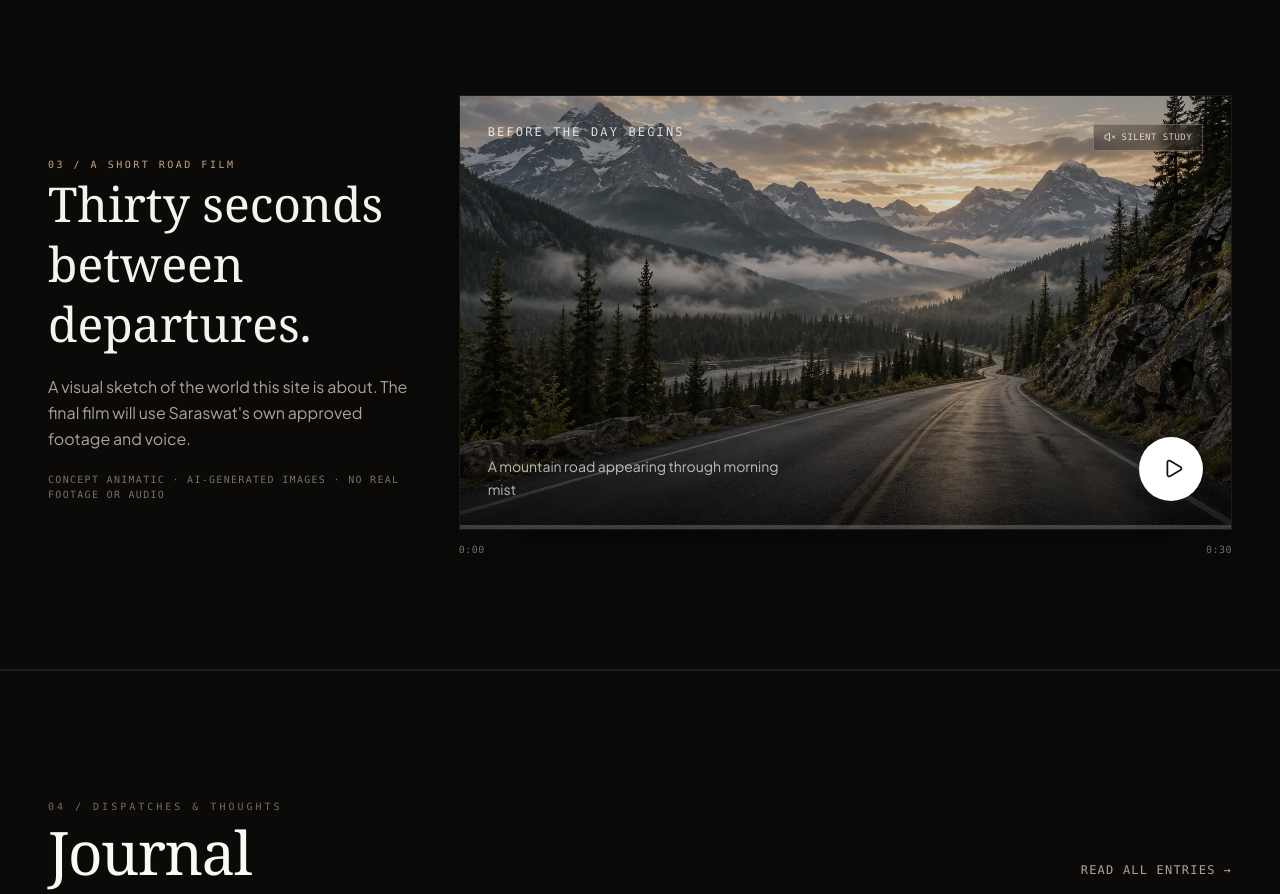
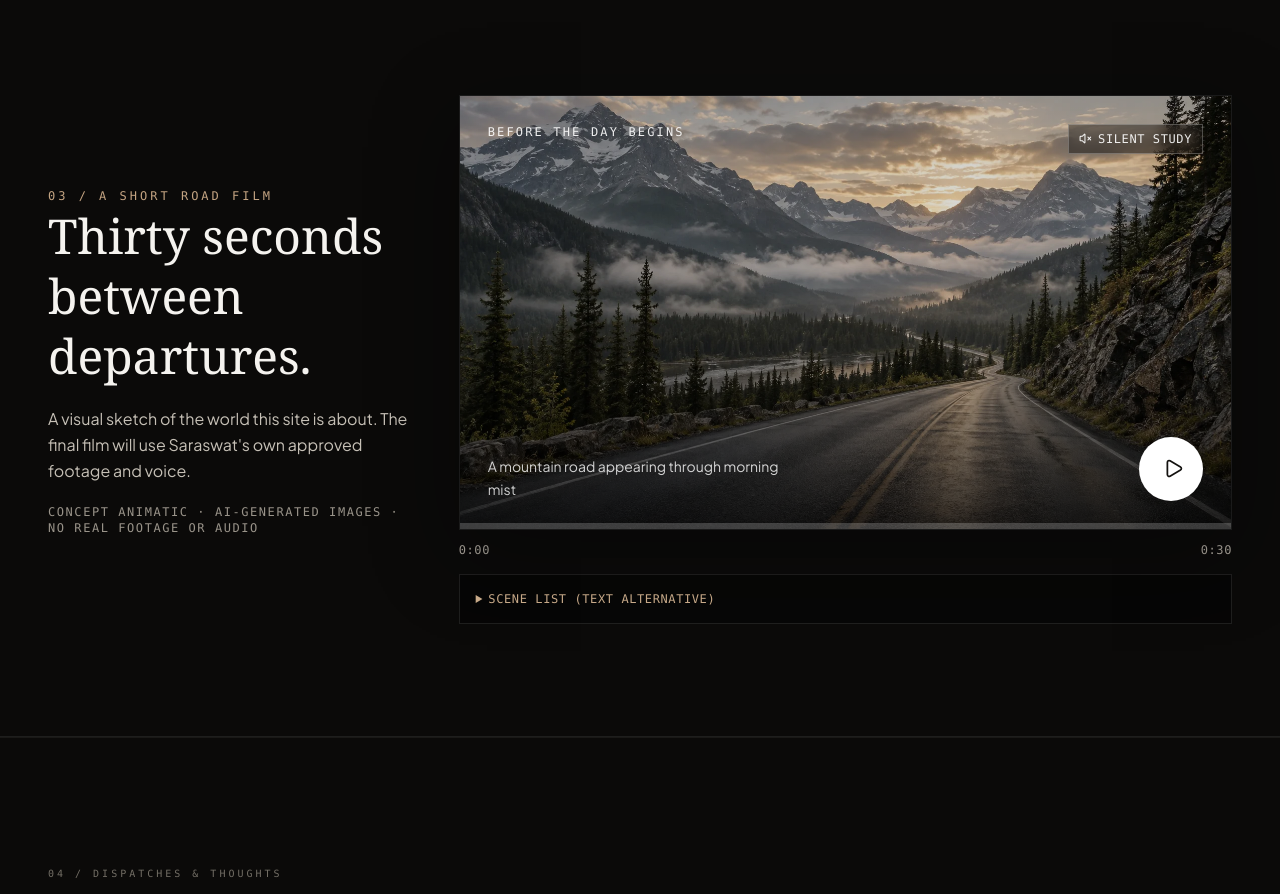
Before and after one commit to ManasPal2025/Compass_SandKing, a Next.js app: page / in a window 1280 px wide. Shown: the part 1640-2534 px from the top of the page. Built offline with nearby package versions, Linux system fonts and the light colour scheme.

Commit message:
Improve film player accessibility, reduced motion controls, and scene list disclosure

```diff
--- a/src/components/journey/cinematic-film-player.tsx
+++ b/src/components/journey/cinematic-film-player.tsx
@@ -21,11 +21,25 @@ function formatTime(value: number) {
 export function CinematicFilmPlayer() {
   const [isPlaying, setIsPlaying] = useState(false);
   const [elapsed, setElapsed] = useState(0);
-  const sceneIndex = Math.min(FILM_SCENES.length - 1, Math.floor(elapsed / (FILM_LENGTH / FILM_SCENES.length)));
+  const [prefersReducedMotion, setPrefersReducedMotion] = useState(false);
+  const [manualSceneIndex, setManualSceneIndex] = useState(0);
+
+  useEffect(() => {
+    const mql = window.matchMedia("(prefers-reduced-motion: reduce)");
+    setPrefersReducedMotion(mql.matches);
+    const onChange = (e: MediaQueryListEvent) => setPrefersReducedMotion(e.matches);
+    mql.addEventListener("change", onChange);
+    return () => mql.removeEventListener("change", onChange);
+  }, []);
+
+  const sceneIndex = prefersReducedMotion
+    ? manualSceneIndex
+    : Math.min(FILM_SCENES.length - 1, Math.floor(elapsed / (FILM_LENGTH / FILM_SCENES.length)));
+
   const scene = FILM_SCENES[sceneIndex];
 
   useEffect(() => {
-    if (!isPlaying) return;
+    if (prefersReducedMotion || !isPlaying) return;
     const timer = window.setInterval(() => {
       setElapsed((current) => {
         if (current + 0.25 >= FILM_LENGTH) {
@@ -36,23 +50,39 @@ export function CinematicFilmPlayer() {
       });
     }, 250);
     return () => window.clearInterval(timer);
-  }, [isPlaying]);
+  }, [isPlaying, prefersReducedMotion]);
 
   const restart = () => {
     setElapsed(0);
     setIsPlaying(true);
   };
 
+  const handlePrevScene = () => {
+    setManualSceneIndex((curr) => (curr > 0 ? curr - 1 : FILM_SCENES.length - 1));
+  };
+
+  const handleNextScene = () => {
+    setManualSceneIndex((curr) => (curr < FILM_SCENES.length - 1 ? curr + 1 : 0));
+  };
+
+  const progressSeconds = prefersReducedMotion
+    ? Math.round(((manualSceneIndex + 1) / FILM_SCENES.length) * FILM_LENGTH)
+    : Math.round(elapsed);
+
+  const progressPercent = prefersReducedMotion
+    ? ((manualSceneIndex + 1) / FILM_SCENES.length) * 100
+    : (elapsed / FILM_LENGTH) * 100;
+
   return (
     <section id="film" className="border-y border-white/[0.08] bg-[#100f0e] py-16 sm:py-20 md:py-28">
       <div className="mx-auto grid max-w-7xl items-center gap-8 px-5 sm:px-6 md:grid-cols-12 md:gap-12 md:px-12">
         <div className="space-y-5 md:col-span-4">
-          <span className="text-[10px] font-mono uppercase tracking-[0.25em] text-[#c4a482]">03 / A SHORT ROAD FILM</span>
+          <span className="text-xs font-mono uppercase tracking-[0.25em] text-[#c4a482]">03 / A SHORT ROAD FILM</span>
           <h2 className="font-serif text-4xl leading-tight text-[#f5f3ef] sm:text-5xl">Thirty seconds between departures.</h2>
-          <p className="max-w-md text-sm leading-relaxed text-[#aaa398] sm:text-base">
+          <p className="max-w-md text-sm leading-relaxed text-[#c6c0b6] sm:text-base">
             A visual sketch of the world this site is about. The final film will use Saraswat&apos;s own approved footage and voice.
           </p>
-          <p className="text-[10px] font-mono uppercase tracking-[0.13em] text-[#777168]">Concept animatic · AI-generated images · no real footage or audio</p>
+          <p className="text-xs font-mono uppercase tracking-[0.13em] text-[#9a948a]">Concept animatic · AI-generated images · no real footage or audio</p>
         </div>
 
         <div className="md:col-span-8">
@@ -64,11 +94,35 @@ export function CinematicFilmPlayer() {
             ))}
             <div className="absolute inset-0 -z-0 bg-gradient-to-t from-black/80 via-black/10 to-black/20" />
             <div className="absolute inset-x-5 top-5 z-10 flex items-start justify-between gap-4 sm:inset-x-7 sm:top-7">
-              <span aria-live="polite" className="max-w-[70%] text-[10px] font-mono uppercase tracking-[0.18em] text-white/80 sm:text-xs">{scene.title}</span>
-              <span className="inline-flex items-center gap-1.5 border border-white/25 bg-black/30 px-2.5 py-1.5 text-[9px] font-mono uppercase tracking-wider text-white/75 backdrop-blur-sm"><VolumeX aria-hidden="true" size={12} /> Silent study</span>
+              {/* Removed aria-live per requirements */}
+              <span className="max-w-[70%] text-xs font-mono uppercase tracking-[0.18em] text-white/90 sm:text-xs">{scene.title}</span>
+              <span className="inline-flex items-center gap-1.5 border border-white/25 bg-black/40 px-2.5 py-1.5 text-xs font-mono uppercase tracking-wider text-white/90 backdrop-blur-sm">
+                <VolumeX aria-hidden="true" size={13} /> Silent study
+              </span>
             </div>
             <div className="absolute inset-x-5 bottom-5 z-10 flex items-end justify-between gap-4 sm:inset-x-7 sm:bottom-7">
-              <p className="max-w-xs text-xs leading-relaxed text-white/70 sm:text-sm">{scene.alt}</p>
+              <p className="max-w-xs text-xs leading-relaxed text-white/80 sm:text-sm">{scene.alt}</p>
+
+              {prefersReducedMotion ? (
+                <div className="flex items-center gap-2">
+                  <button
+                    type="button"
+                    onClick={handlePrevScene}
+                    aria-label="Previous scene"
+                    className="inline-flex min-h-11 items-center justify-center rounded-full border border-white/50 bg-white/90 px-3 py-2 text-xs font-mono uppercase tracking-wider text-[#141210] hover:bg-white focus-visible:outline focus-visible:outline-2 focus-visible:outline-offset-2 focus-visible:outline-white"
+                  >
+                    ← Prev
+                  </button>
+                  <button
+                    type="button"
+                    onClick={handleNextScene}
+                    aria-label="Next scene"
+                    className="inline-flex min-h-11 items-center justify-center rounded-full border border-white/50 bg-white/90 px-3 py-2 text-xs font-mono uppercase tracking-wider text-[#141210] hover:bg-white focus-visible:outline focus-visible:outline-2 focus-visible:outline-offset-2 focus-visible:outline-white"
+                  >
+                    Next →
+                  </button>
+                </div>
+              ) : (
                 <button
                   type="button"
                   onClick={() => elapsed >= FILM_LENGTH ? restart() : setIsPlaying((playing) => !playing)}
@@ -77,14 +131,43 @@ export function CinematicFilmPlayer() {
                 >
                   {elapsed >= FILM_LENGTH ? <RotateCcw aria-hidden="true" size={19} /> : isPlaying ? <Pause aria-hidden="true" size={21} /> : <Play aria-hidden="true" size={21} className="translate-x-0.5" />}
                 </button>
+              )}
             </div>
-            <div className="absolute inset-x-0 bottom-0 z-20 h-1 bg-white/20" aria-hidden="true">
-              <div className="h-full bg-[#d3b28f] transition-[width] duration-200" style={{ width: `${(elapsed / FILM_LENGTH) * 100}%` }} />
+
+            {/* Accessible Progress bar */}
+            <div
+              className="absolute inset-x-0 bottom-0 z-20 h-1.5 bg-white/20"
+              role="progressbar"
+              aria-label="Concept film playback progress"
+              aria-valuemin={0}
+              aria-valuemax={FILM_LENGTH}
+              aria-valuenow={progressSeconds}
+              aria-valuetext={`${formatTime(progressSeconds)} of 0:30`}
+            >
+              <div
+                className="h-full bg-[#d3b28f] transition-[width] duration-200"
+                style={{ width: `${progressPercent}%` }}
+              />
             </div>
           </div>
-          <div className="mt-3 flex items-center justify-between text-[10px] font-mono tracking-wider text-[#827b71]" aria-label="Film time">
-            <span>{formatTime(elapsed)}</span><span>0:30</span>
+          <div className="mt-3 flex items-center justify-between text-xs font-mono tracking-wider text-[#aba59c]" aria-label="Film time">
+            <span>{formatTime(progressSeconds)}</span>
+            <span>{prefersReducedMotion ? `Scene ${manualSceneIndex + 1} of ${FILM_SCENES.length}` : "0:30"}</span>
           </div>
+
+          {/* Scene list text alternative disclosure */}
+          <details className="mt-4 border border-white/10 bg-black/40 p-4 text-xs font-mono text-[#c6c0b6]">
+            <summary className="cursor-pointer font-medium uppercase tracking-wider text-[#d0b18f] hover:text-white focus-visible:outline focus-visible:outline-1 focus-visible:outline-[#c4a482]">
+              Scene list (text alternative)
+            </summary>
+            <ol className="mt-3 list-decimal space-y-2 pl-4 text-xs text-[#aba59c]">
+              {FILM_SCENES.map((s, idx) => (
+                <li key={s.title}>
+                  <strong className="text-[#f5f3ef]">{s.title}:</strong> {s.alt}
+                </li>
+              ))}
+            </ol>
+          </details>
         </div>
       </div>
     </section>
```
Lines whose indentation alone changed are shown as unchanged.
